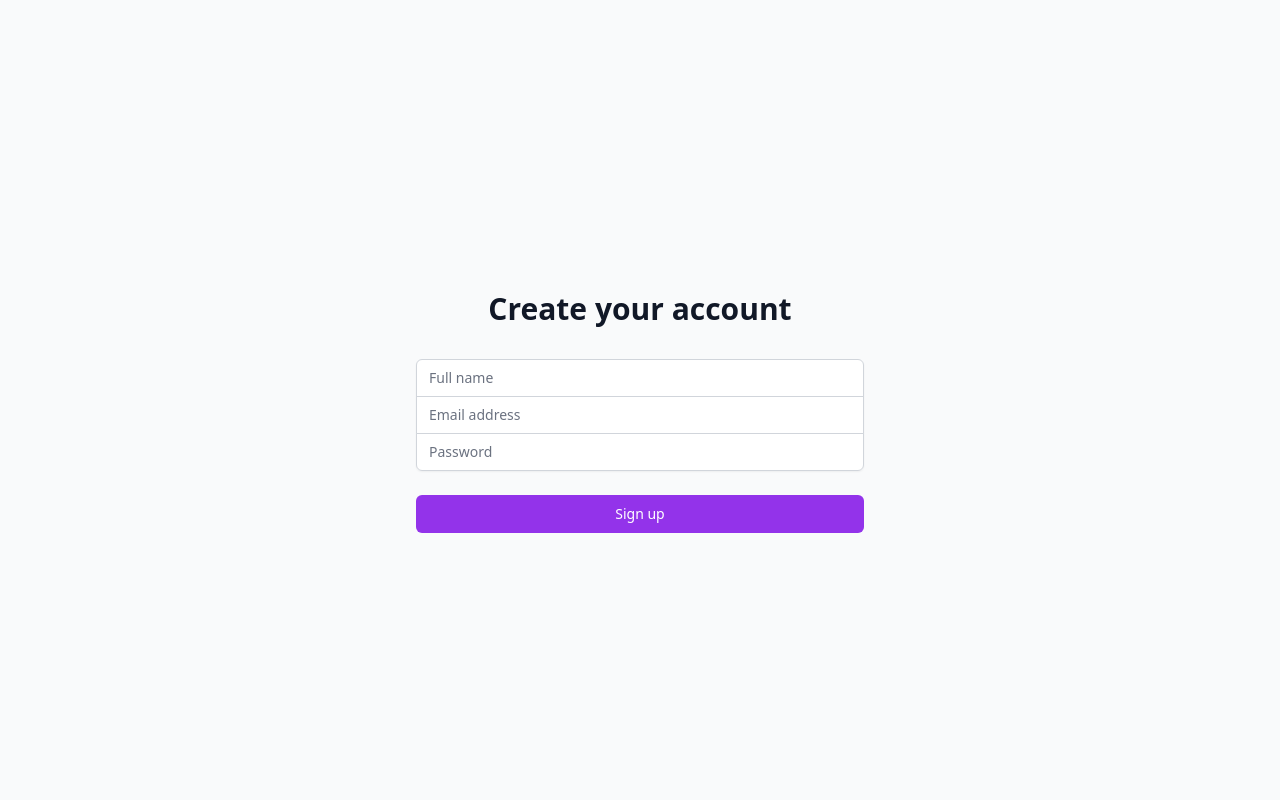
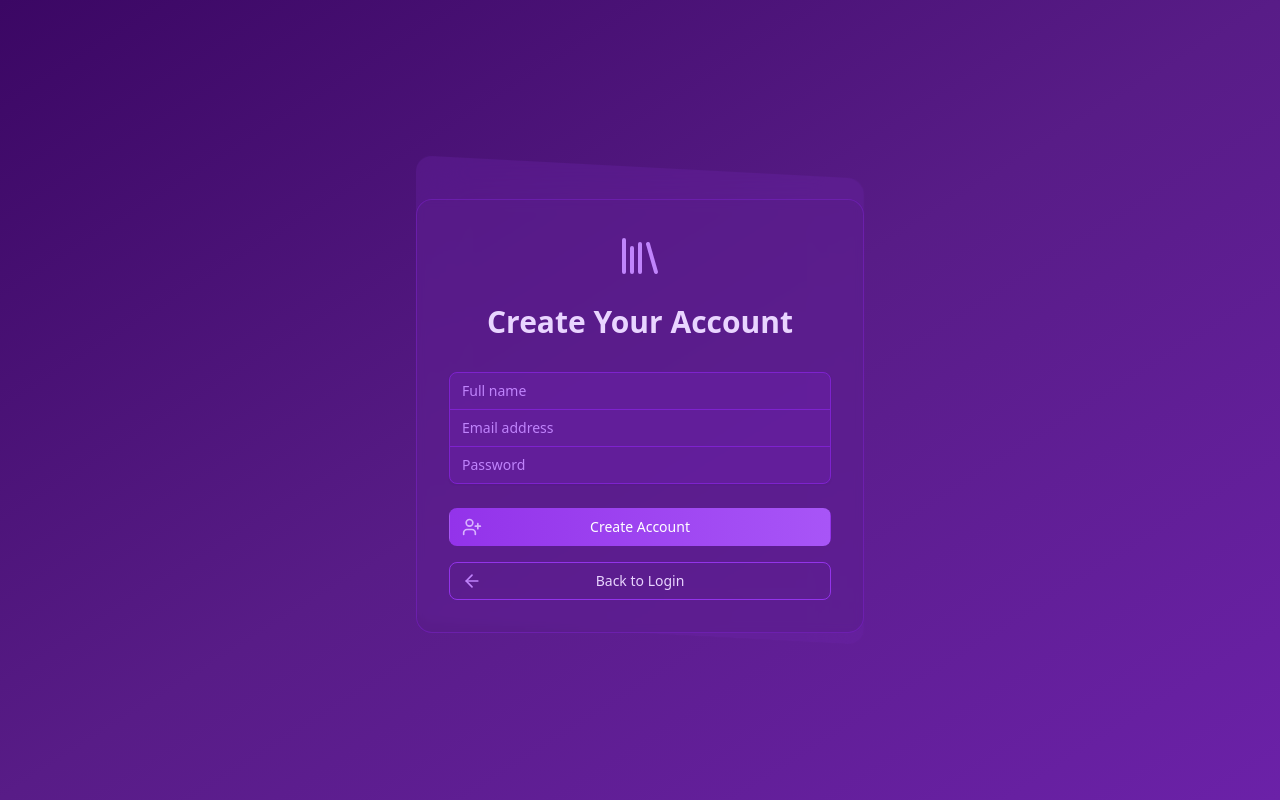
Before and after one commit to Sudhaanshuu/MO-Library, a React (Vite) app: page /register in a window 1280 px wide. Built offline with nearby package versions, Linux system fonts and the light colour scheme; no server answers.

Commit message:
Update the design and layout of the Signup

```diff
--- a/src/pages/Register.tsx
+++ b/src/pages/Register.tsx
@@ -1,6 +1,7 @@
 import React, { useState } from 'react';
-import { useNavigate } from 'react-router-dom';
+import { useNavigate, Link } from 'react-router-dom';
 import { useAuth } from '../contexts/AuthContext';
+import { Library, UserPlus, ArrowLeft } from 'lucide-react';
 
 export function Register() {
   const [email, setEmail] = useState('');
@@ -21,16 +22,19 @@ export function Register() {
   };
 
   return (
-    <div className="min-h-screen flex items-center justify-center bg-gray-50 py-12 px-4 sm:px-6 lg:px-8">
-      <div className="max-w-md w-full space-y-8">
-        <div>
-          <h2 className="mt-6 text-center text-3xl font-extrabold text-gray-900">
-            Create your account
+    <div className="min-h-screen flex items-center justify-center bg-gradient-to-br from-primary-950 via-primary-900 to-primary-800 py-12 px-4 sm:px-6 lg:px-8">
+      <div className="max-w-md w-full space-y-8 relative">
+        <div className="absolute inset-0 bg-primary-800/30 backdrop-blur-xl rounded-2xl transform skew-y-3"></div>
+        <div className="relative bg-primary-900/50 p-8 rounded-2xl border border-primary-700/50 backdrop-blur-sm">
+          <div className="flex flex-col items-center">
+            <Library className="h-12 w-12 text-primary-400" />
+            <h2 className="mt-6 text-center text-3xl font-extrabold text-primary-200">
+              Create Your Account
             </h2>
           </div>
           <form className="mt-8 space-y-6" onSubmit={handleSubmit}>
             {error && (
-            <div className="bg-red-100 border border-red-400 text-red-700 px-4 py-3 rounded">
+              <div className="bg-red-900/50 border border-red-700 text-red-200 px-4 py-3 rounded-lg">
                 {error}
               </div>
             )}
@@ -44,7 +48,7 @@ export function Register() {
                   name="fullName"
                   type="text"
                   required
-                className="appearance-none rounded-none relative block w-full px-3 py-2 border border-gray-300 placeholder-gray-500 text-gray-900 rounded-t-md focus:outline-none focus:ring-primary-500 focus:border-primary-500 focus:z-10 sm:text-sm"
+                  className="appearance-none rounded-t-lg relative block w-full px-3 py-2 bg-primary-800/50 border border-primary-700 placeholder-primary-400 text-primary-200 focus:outline-none focus:ring-2 focus:ring-primary-500 focus:border-primary-500 focus:z-10 sm:text-sm"
                   placeholder="Full name"
                   value={fullName}
                   onChange={(e) => setFullName(e.target.value)}
@@ -60,7 +64,7 @@ export function Register() {
                   type="email"
                   autoComplete="email"
                   required
-                className="appearance-none rounded-none relative block w-full px-3 py-2 border border-gray-300 placeholder-gray-500 text-gray-900 focus:outline-none focus:ring-primary-500 focus:border-primary-500 focus:z-10 sm:text-sm"
+                  className="appearance-none relative block w-full px-3 py-2 bg-primary-800/50 border border-primary-700 placeholder-primary-400 text-primary-200 focus:outline-none focus:ring-2 focus:ring-primary-500 focus:border-primary-500 focus:z-10 sm:text-sm"
                   placeholder="Email address"
                   value={email}
                   onChange={(e) => setEmail(e.target.value)}
@@ -76,7 +80,7 @@ export function Register() {
                   type="password"
                   autoComplete="new-password"
                   required
-                className="appearance-none rounded-none relative block w-full px-3 py-2 border border-gray-300 placeholder-gray-500 text-gray-900 rounded-b-md focus:outline-none focus:ring-primary-500 focus:border-primary-500 focus:z-10 sm:text-sm"
+                  className="appearance-none rounded-b-lg relative block w-full px-3 py-2 bg-primary-800/50 border border-primary-700 placeholder-primary-400 text-primary-200 focus:outline-none focus:ring-2 focus:ring-primary-500 focus:border-primary-500 focus:z-10 sm:text-sm"
                   placeholder="Password"
                   value={password}
                   onChange={(e) => setPassword(e.target.value)}
@@ -84,16 +88,30 @@ export function Register() {
               </div>
             </div>
 
-          <div>
+            <div className="flex flex-col space-y-4">
               <button
                 type="submit"
-              className="group relative w-full flex justify-center py-2 px-4 border border-transparent text-sm font-medium rounded-md text-white bg-primary-600 hover:bg-primary-700 focus:outline-none focus:ring-2 focus:ring-offset-2 focus:ring-primary-500"
+                className="group relative w-full flex justify-center py-2 px-4 border border-transparent text-sm font-medium rounded-lg text-white bg-gradient-to-r from-primary-600 to-primary-500 hover:from-primary-700 hover:to-primary-600 focus:outline-none focus:ring-2 focus:ring-offset-2 focus:ring-primary-500 transform hover:scale-105 transition-all duration-200"
               >
-              Sign up
+                <span className="absolute left-0 inset-y-0 flex items-center pl-3">
+                  <UserPlus className="h-5 w-5 text-primary-300 group-hover:text-primary-200" />
+                </span>
+                Create Account
               </button>
+
+              <Link
+                to="/login"
+                className="group relative w-full flex justify-center py-2 px-4 border border-primary-600 text-sm font-medium rounded-lg text-primary-200 hover:bg-primary-800/30 focus:outline-none focus:ring-2 focus:ring-offset-2 focus:ring-primary-500 transform hover:scale-105 transition-all duration-200"
+              >
+                <span className="absolute left-0 inset-y-0 flex items-center pl-3">
+                  <ArrowLeft className="h-5 w-5 text-primary-400 group-hover:text-primary-300" />
+                </span>
+                Back to Login
+              </Link>
             </div>
           </form>
         </div>
       </div>
+    </div>
   );
 }
```
Lines whose indentation alone changed are shown as unchanged.
